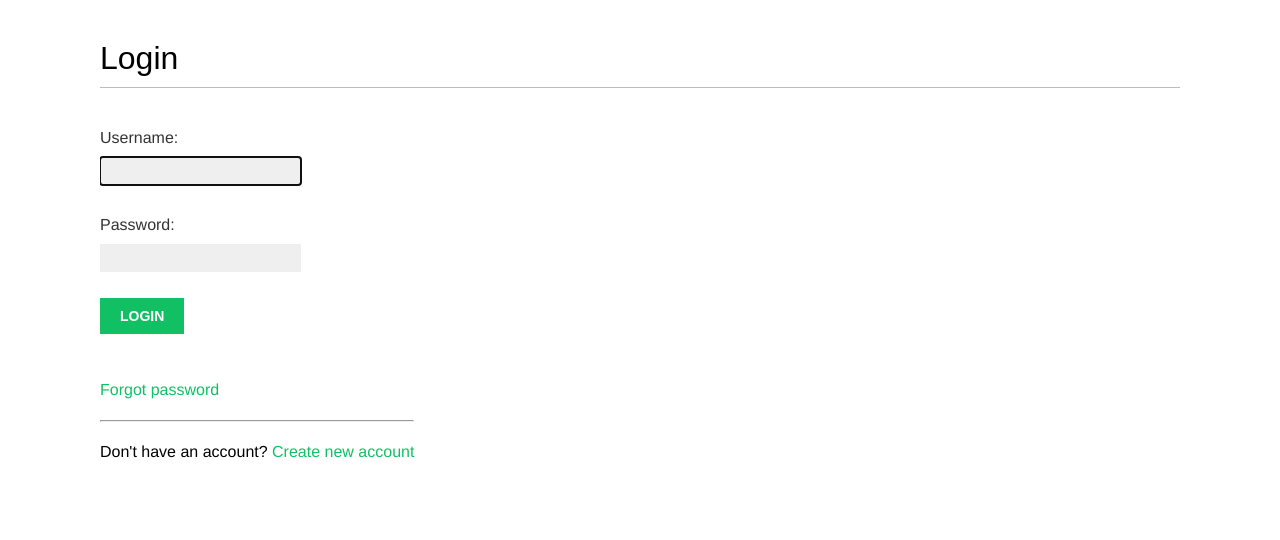
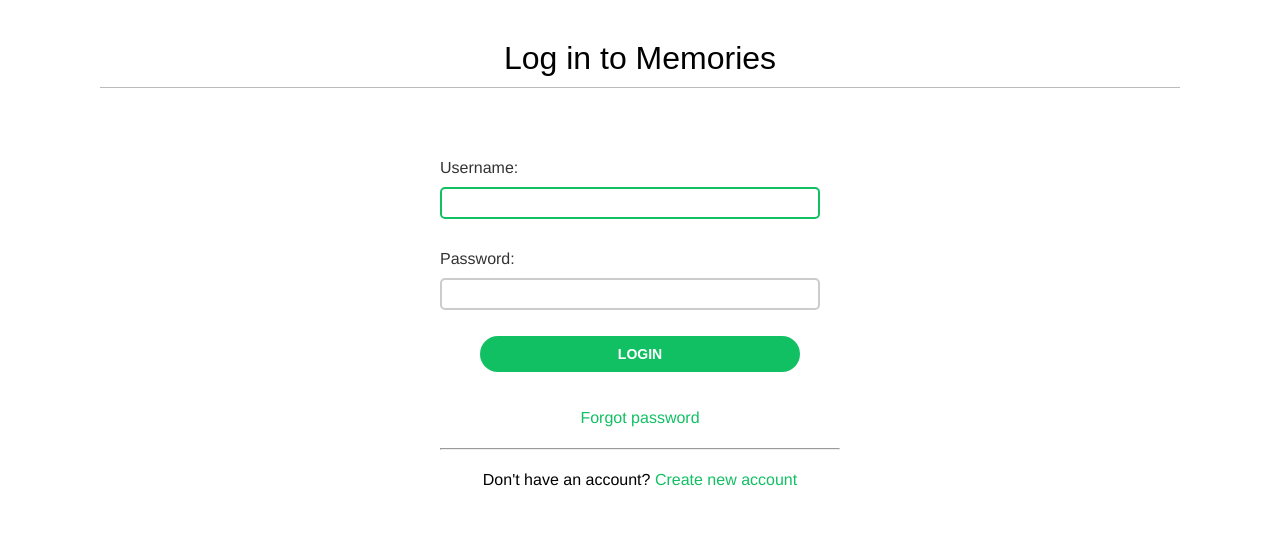
Before and after one commit to py-piyush/picshare-social-media-django, a Django app: page /account/login/ in a window 1280 px wide. Shown: the part 47-587 px from the top of the page. Run offline with Django 4.2, Linux system fonts and the light colour scheme; some web fonts are replaced.

Commit message:
styled login and registration form

```diff
--- a/socialsite/account/static/css/base.css
+++ b/socialsite/account/static/css/base.css
@@ -33,6 +33,7 @@ h1 {
     border-bottom: 1px solid #bbb;
     padding: 0 0 10px 0;
     margin: 10px 0 20px 0;
+    text-align: center;
 }
 
 h2 {
@@ -95,9 +96,18 @@ ol {
     padding: 30px 100px;
 }
 
+/* login form */
+.form-container{
+    width: min(400px, 80%);
+    margin: 0 auto;
+    padding: 30px;
+    text-align: center;
+}
+
 /* forms */
 form {
     overflow: auto;
+    text-align: center;
 }
 
 form p {
@@ -114,23 +124,41 @@ label {
 
 input,
 textarea {
+    width: 90%;
+    background: none;
+    outline: none;
+    border: none;
+    border: 2px solid #ccc;
+    border-radius: 5px;
+    display: block;
+    padding: 6px 8px;
     clear: both;
-    float: left;
     margin: 0 0 10px;
-    background: #efefef;
-    border: 0;
-    padding: 6px 10px;
     font-size: 14px;
+}
+
+input:focus{
+    border-color: #12c064;
 }
 
 input[type=submit],
 a.button {
+    width: 80%;
+    margin: 0 auto;
+    border: none;
     font-weight: bold;
     background: #12c064;
     color: #fff;
     padding: 10px 20px;
     font-size: 14px;
     text-transform: uppercase;
+    border-radius: 25px;
+}
+
+input[type=submit]:hover,
+a.button:hover{
+    cursor: pointer;
+    background-color:#00a74f ;
 }
 
 .errorlist {
@@ -209,9 +237,6 @@ ul.messages li a.close {
     text-shadow: none;
 }
 
-.login-form {
-    float: left;
-}
 
 /* social-auth */
 .social {
--- a/socialsite/account/templates/registration/login.html
+++ b/socialsite/account/templates/registration/login.html
@@ -1,14 +1,14 @@
 {% extends 'base.html' %}
 {% block title %}Login{% endblock title %}
 {% block content %}
-    <h1>Login</h1>
+    <h1>Log in to Memories</h1>
     {% if form.errors %}
         <p>
             Your username and password didn't match.
             Please try again.
         </p>
     {% else %}
-        <div class="login-form">
+        <div class="form-container">
             <form action="{% url 'login' %}" method="post">
                 {{form.as_p}}
                 {% csrf_token %}
```
Also changed, not shown: socialsite/account/templates/account/register.html (+8 -5 lines).
